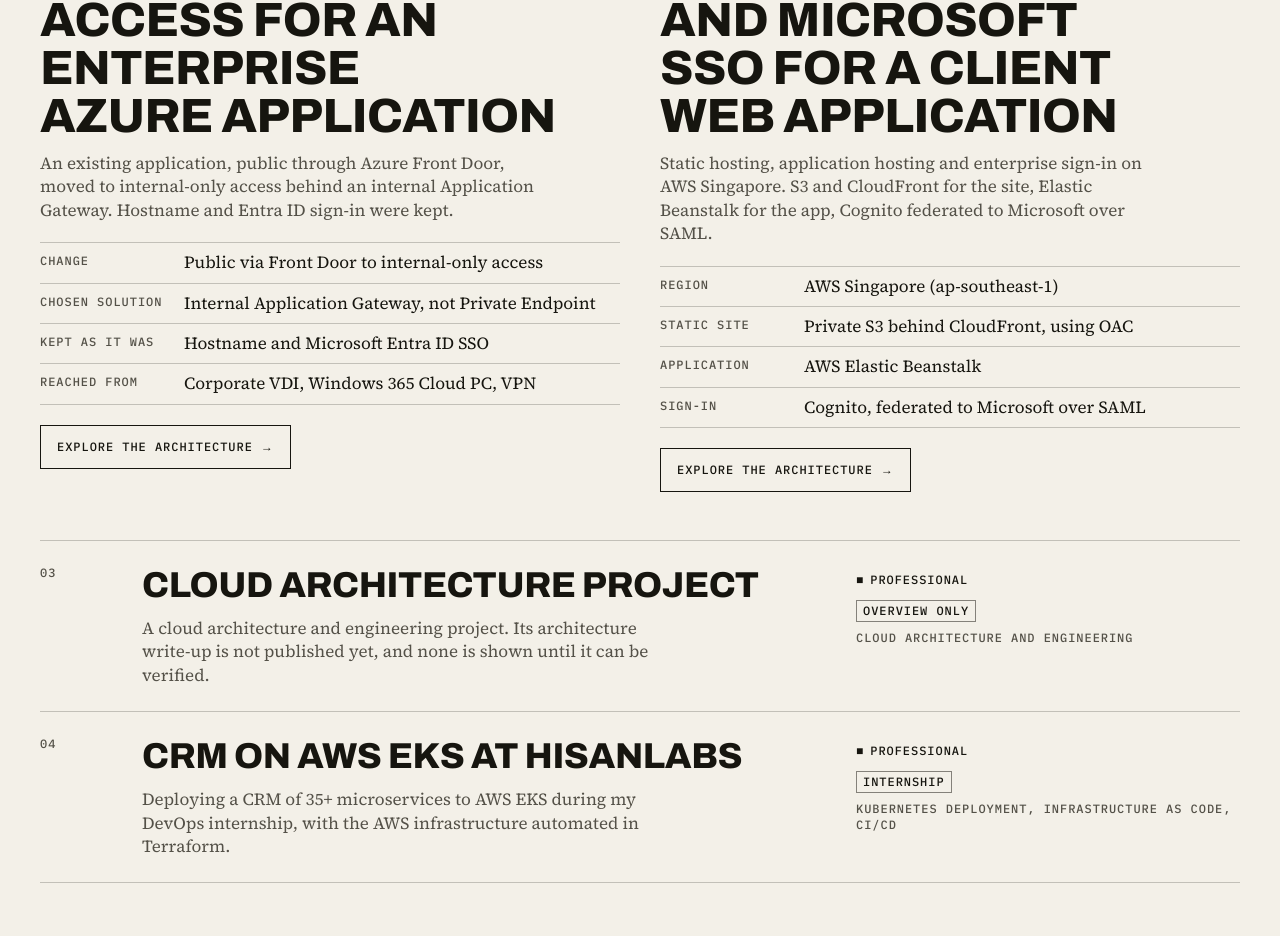
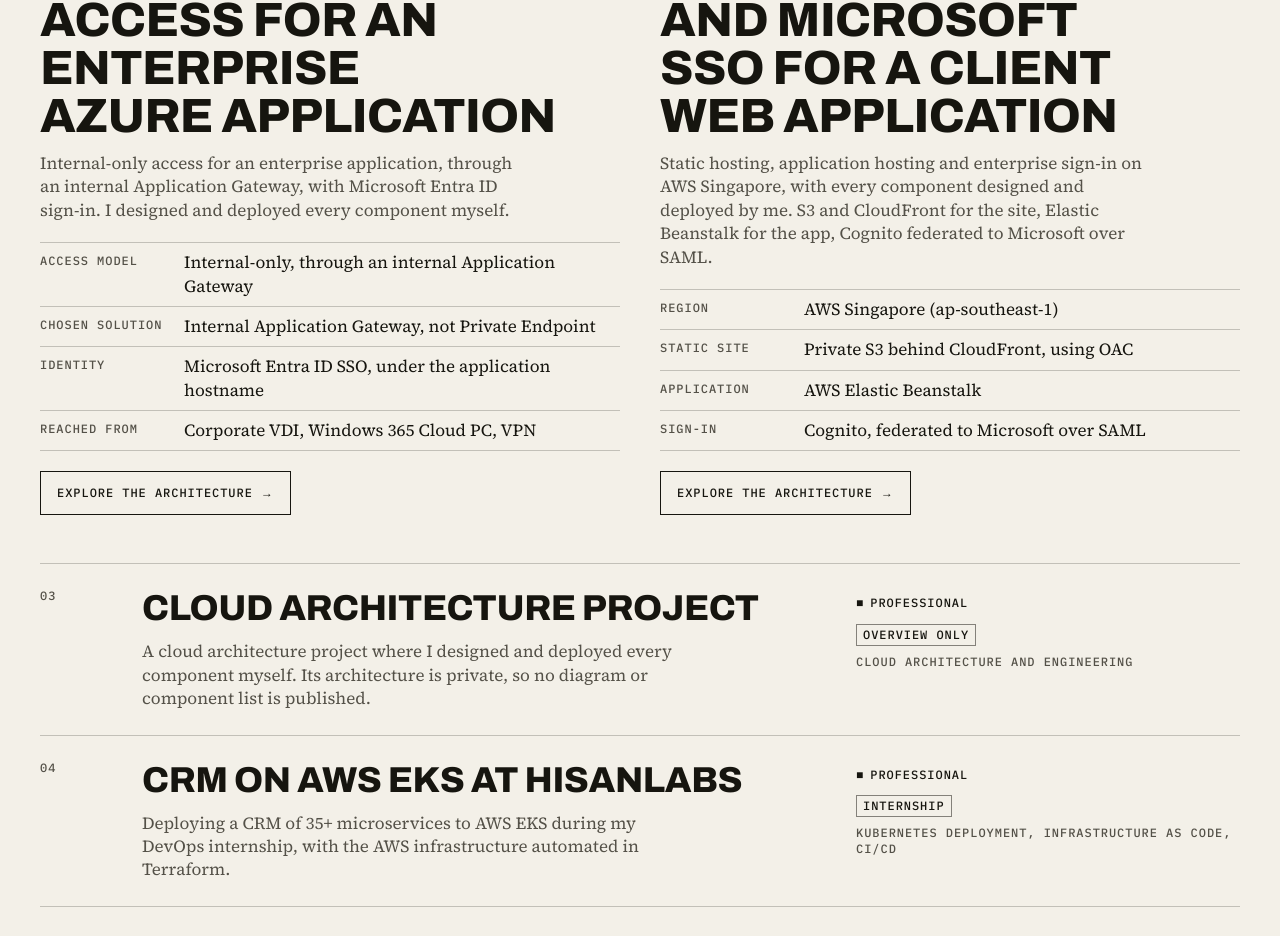
Before and after one commit to sonbarse17/portfolio, a Next.js app: page / in a window 1280 px wide. Shown: the part 1641-2577 px from the top of the page. Built offline with nearby package versions, Linux system fonts and the light colour scheme.

Commit message:
feat: update project descriptions and improve clarity in test cases

```diff
--- a/src/content/projects/aws-hosting-and-sso.ts
+++ b/src/content/projects/aws-hosting-and-sso.ts
@@ -91,10 +91,10 @@ export const awsHostingAndSso: Project = {
   slug: 'aws-hosting-and-sso',
   title: 'AWS hosting and Microsoft SSO for a client web application',
   summary:
-    'Static hosting, application hosting and enterprise sign-in on AWS Singapore. S3 and CloudFront for the site, Elastic Beanstalk for the app, Cognito federated to Microsoft over SAML.',
+    'Static hosting, application hosting and enterprise sign-in on AWS Singapore, with every component designed and deployed by me. S3 and CloudFront for the site, Elastic Beanstalk for the app, Cognito federated to Microsoft over SAML.',
   classification: 'professional',
   category: 'AWS cloud infrastructure, hosting, authentication and enterprise SSO',
-  context: 'Professional implementation',
+  context: 'Designed and deployed by me',
   labels: ['AWS ap-southeast-1'],
   tier: 'case',
   lab: 'access-trace',
@@ -271,7 +271,7 @@ export const awsHostingAndSso: Project = {
     {
       id: 'intro',
       provenance: 'record',
-      body: 'A client needed its website and application on AWS, with sign-in through Amazon Cognito and enterprise Microsoft SSO. I configured the hosting, authentication, DNS and TLS in the AWS Singapore region (ap-southeast-1).',
+      body: 'A client needed its website and application on AWS, with sign-in through Amazon Cognito and enterprise Microsoft SSO. I designed and deployed every component myself, in the AWS Singapore region (ap-southeast-1).',
     },
     {
       id: 'problem',
@@ -292,7 +292,7 @@ export const awsHostingAndSso: Project = {
     {
       id: 'contribution',
       provenance: 'record',
-      body: 'I configured the pieces below and worked on the custom authentication experience. Direct Microsoft login redirection from the custom interface is described as work I did on, not as a finished product claim.',
+      body: 'I designed and deployed every component myself.',
     },
     {
       id: 'architecture',
@@ -320,7 +320,7 @@ export const awsHostingAndSso: Project = {
     {
       id: 'implementation',
       provenance: 'record',
-      body: 'What was configured:',
+      body: 'What I configured:',
       points: [
         'Private S3 static website hosting.',
         'CloudFront with Origin Access Control.',
--- a/src/content/projects/azure-internal-access.ts
+++ b/src/content/projects/azure-internal-access.ts
@@ -10,7 +10,7 @@ const appNode = (x: number, y: number, sub = 'web application') =>
     x,
     y,
     E,
-    'The existing application deployment. Microsoft Entra ID authentication is enabled on it, and it is the backend behind the gateway.',
+    'The application deployment. Microsoft Entra ID authentication is enabled on it, and it is the backend behind the gateway.',
     sub
   )
 
@@ -21,7 +21,7 @@ const entra = (x: number, y: number) =>
     x,
     y,
     E,
-    'Employee single sign-on. Retained as it was, so the sign-in experience did not change.',
+    'Employee single sign-on through Microsoft Entra ID.',
     'SSO'
   )
 
@@ -40,17 +40,17 @@ export const azureInternalAccess: Project = {
   slug: 'azure-internal-access',
   title: 'Internal-only access for an enterprise Azure application',
   summary:
-    'An existing application, public through Azure Front Door, moved to internal-only access behind an internal Application Gateway. Hostname and Entra ID sign-in were kept.',
+    'Internal-only access for an enterprise application, through an internal Application Gateway, with Microsoft Entra ID sign-in. I designed and deployed every component myself.',
   classification: 'professional',
   category: 'Azure infrastructure, internal network architecture, enterprise identity',
-  context: 'Professional implementation',
+  context: 'Designed and deployed by me',
   labels: ['Dev', 'UAT', 'Production'],
   tier: 'case',
   lab: 'access-trace',
   glance: [
-    { label: 'Change', value: 'Public via Front Door to internal-only access' },
+    { label: 'Access model', value: 'Internal-only, through an internal Application Gateway' },
     { label: 'Chosen solution', value: 'Internal Application Gateway, not Private Endpoint' },
-    { label: 'Kept as it was', value: 'Hostname and Microsoft Entra ID SSO' },
+    { label: 'Identity', value: 'Microsoft Entra ID SSO, under the application hostname' },
     { label: 'Reached from', value: 'Corporate VDI, Windows 365 Cloud PC, VPN' },
   ],
   stackGroups: [
@@ -139,7 +139,7 @@ export const azureInternalAccess: Project = {
           50,
           36,
           I,
-          'Internal DNS records were updated so the existing hostname resolves to the internal gateway.',
+          'Internal DNS records were updated so the application hostname resolves to the internal gateway.',
           'records point to gateway'
         ),
         node(
@@ -195,7 +195,7 @@ export const azureInternalAccess: Project = {
           18,
           40,
           I,
-          'Resolves the existing hostname to the internal gateway.'
+          'Resolves the application hostname to the internal gateway.'
         ),
         node(
           'agw',
@@ -211,7 +211,7 @@ export const azureInternalAccess: Project = {
       edges: [edge('user', 'dns'), edge('user', 'agw', 'HTTPS'), edge('agw', 'app')],
       steps: [
         {
-          text: 'The employee opens the existing application hostname. Corporate DNS resolves it to the internal gateway.',
+          text: 'The employee opens the application hostname. Corporate DNS resolves it to the internal gateway.',
           edges: [['user', 'dns']],
         },
         {
@@ -227,7 +227,7 @@ export const azureInternalAccess: Project = {
     {
       id: 'auth',
       label: 'Authentication',
-      caption: 'Employee sign-in through Microsoft Entra ID, unchanged.',
+      caption: 'Employee sign-in through Microsoft Entra ID.',
       height: 'h-[22rem]',
       nodes: [
         node('emp', 'Employee', 18, 22, E, 'Signs in with their corporate identity.'),
@@ -238,7 +238,7 @@ export const azureInternalAccess: Project = {
       steps: [
         { text: 'The employee opens the application.', edges: [['emp', 'app']] },
         {
-          text: 'Authentication is handled by Microsoft Entra ID single sign-on, which was retained.',
+          text: 'Authentication is handled by Microsoft Entra ID single sign-on.',
           edges: [['app', 'entra']],
         },
         {
@@ -279,7 +279,7 @@ export const azureInternalAccess: Project = {
       edges: [edge('client', 'dns'), edge('dns', 'agw', 'record'), edge('client', 'agw')],
       steps: [
         {
-          text: 'The client asks corporate DNS for the existing application hostname.',
+          text: 'The client asks corporate DNS for the application hostname.',
           edges: [['client', 'dns']],
         },
         {
@@ -302,7 +302,7 @@ export const azureInternalAccess: Project = {
           50,
           50,
           I,
-          'The only endpoint excluded from interactive App Service authentication. The exclusion was retained because the integration needs it.',
+          'The only endpoint excluded from interactive App Service authentication. The exclusion is in place because the integration needs it.',
           'excluded from interactive auth'
         ),
         appNode(86, 50, 'workflow'),
@@ -324,12 +324,12 @@ export const azureInternalAccess: Project = {
     {
       id: 'intro',
       provenance: 'record',
-      body: 'An enterprise web application was publicly reachable through Azure Front Door. I worked on moving it to internal-only access while keeping its hostname and the Microsoft Entra ID sign-in employees already used.',
+      body: 'An enterprise web application needed internal-only access for employees, with Microsoft Entra ID sign-in and no public exposure. I designed and deployed every component myself.',
     },
     {
       id: 'problem',
       provenance: 'record',
-      body: 'The application was exposed to the public internet. The requirement was internal-only access without changing the application hostname or the employee authentication experience.',
+      body: 'The requirement was internal-only access for employees under the application hostname, signing in with Microsoft Entra ID, with no public exposure.',
     },
     {
       id: 'context',
@@ -343,7 +343,7 @@ export const azureInternalAccess: Project = {
     {
       id: 'contribution',
       provenance: 'record',
-      body: 'I reviewed the existing architecture and evaluated the internal access options. Azure Application Gateway was the finalized choice. I then worked through the implementation sequence below: gateway deployment and network configuration, DNS changes, validation in each environment, and production readiness.',
+      body: 'I designed and deployed every component myself. I evaluated the internal access options and selected an internal Application Gateway. Then I carried out the steps below: gateway deployment and network configuration, DNS changes, validation in each environment, and production readiness.',
     },
     {
       id: 'architecture',
@@ -363,18 +363,18 @@ export const azureInternalAccess: Project = {
           },
           {
             aspect: 'Hostname',
-            before: 'Existing application hostname',
-            after: 'Maintained. Internal DNS resolves it to the gateway',
+            before: 'Application hostname',
+            after: 'The same hostname. Internal DNS resolves it to the gateway',
           },
           {
             aspect: 'Employee sign-in',
             before: 'Microsoft Entra ID SSO',
-            after: 'Retained, unchanged',
+            after: 'Microsoft Entra ID SSO, the same sign-in',
           },
           {
             aspect: 'Integration endpoint',
             before: 'One workflow endpoint excluded from interactive authentication',
-            after: 'Exclusion retained, limited to that endpoint',
+            after: 'Exclusion in place, limited to that endpoint',
           },
           {
             aspect: 'Legacy edge',
@@ -402,7 +402,7 @@ export const azureInternalAccess: Project = {
       provenance: 'record',
       body: 'The work in sequence. Environment labels mark the steps that were specific to one environment.',
       timeline: [
-        { text: 'Reviewed the existing public-facing architecture', status: 'done' },
+        { text: 'Reviewed the public-facing architecture it replaces', status: 'done' },
         { text: 'Evaluated internal access options', status: 'done' },
         { text: 'Internal Application Gateway finalized as the access solution', status: 'done' },
         { text: 'Coordinated gateway deployment and network configuration', status: 'done' },
@@ -428,7 +428,7 @@ export const azureInternalAccess: Project = {
       id: 'challenges',
       provenance: 'record',
       points: [
-        'Remove public exposure without changing the hostname or how employees sign in.',
+        'Provide internal-only access under the same hostname and the same Entra ID sign-in, with no public exposure.',
         'Make all three access paths, Corporate VDI, Windows 365 Cloud PC and VPN, resolve and reach the internal gateway.',
         'Keep the integration working without opening the rest of the application: the exclusion is scoped to one endpoint.',
         'Repeat validation in Dev, UAT and Production, since each had its own DNS and connectivity to confirm.',
@@ -440,9 +440,9 @@ export const azureInternalAccess: Project = {
       provenance: 'record',
       points: [
         'Internal-only access: requests enter through a gateway with a private IP address.',
-        'DNS resolution: internal records point the existing hostname at the gateway.',
+        'DNS resolution: internal records point the application hostname at the gateway.',
         'HTTPS: certificates were configured for the gateway.',
-        'Identity: Microsoft Entra ID SSO was retained, and employee authentication stays enabled.',
+        'Identity: Microsoft Entra ID SSO, with employee authentication enabled.',
         'API exclusion: limited to one workflow endpoint, for the integration only.',
         'Environment-specific validation, and a security review before production.',
         'Follow-up: legacy Front Door and DNS cleanup was reviewed. Decommissioning is not described as completed.',
--- a/src/content/projects/cloud-architecture-project.ts
+++ b/src/content/projects/cloud-architecture-project.ts
@@ -1,36 +1,36 @@
 import type { Project } from './types'
 
 /**
- * This is a separate project with its own architecture. No architecture source material exists in
- * this repository, so only verified facts are published and no diagram is drawn. Do not copy another
- * project's architecture here. A test enforces that boundary.
+ * A separate project with its own architecture. The architecture is private, so only the fact that the
+ * project exists is published and no diagram is drawn. Do not copy another project's architecture here.
+ * A test enforces that boundary.
  */
 export const cloudArchitectureProject: Project = {
   slug: 'cloud-architecture-project',
   title: 'Cloud architecture project',
   summary:
-    'A cloud architecture and engineering project. Its architecture write-up is not published yet, and none is shown until it can be verified.',
+    'A cloud architecture project where I designed and deployed every component myself. Its architecture is private, so no diagram or component list is published.',
   classification: 'professional',
   category: 'Cloud architecture and engineering',
-  context: 'Professional project, overview only',
+  context: 'Overview only',
   labels: ['Overview only'],
   tier: 'overview',
   glance: [
     { label: 'Category', value: 'Cloud architecture and engineering' },
-    { label: 'Architecture', value: 'Its own, separate from every other project here' },
-    { label: 'Status of this page', value: 'Overview. Architecture not yet published' },
+    { label: 'My role', value: 'Designed and deployed every component myself' },
+    { label: 'Architecture', value: 'Private, not published' },
   ],
   stackGroups: [],
   sections: [
     {
       id: 'intro',
       provenance: 'record',
-      body: 'This is a cloud architecture and engineering project. It has its own dedicated architecture, which is separate from the other projects on this site and must not be read as related to them.',
+      body: 'This is a cloud architecture project. I designed and deployed every component myself. It has its own dedicated architecture, which is separate from the other projects on this site and must not be read as related to them.',
     },
     {
       id: 'architecture',
       provenance: 'record',
-      body: 'There is no architecture diagram here on purpose. The details needed to draw one accurately, such as components, connections, deployment boundaries and responsibilities, are not published yet, and a guessed diagram would present assumptions as fact. A diagram and full write-up will be added when verified source material is available.',
+      body: 'The architecture is private, so there is no diagram and no list of components here. Only the existence of the project and my role in it are published.',
     },
   ],
 }
--- a/src/content/projects/types.ts
+++ b/src/content/projects/types.ts
@@ -2,8 +2,8 @@ import type { ProvenanceKind } from '@/components/provenance'
 import type { Region } from '@/components/schematic'
 
 /**
- * implemented  built, changed or deliberately retained in this project
- * dependency   an existing system, actor or service the design relies on
+ * implemented  built in this project
+ * dependency   the application, an actor or an external service the design relies on
  * followup     reviewed or planned, and not described as completed
  */
 export type NodeStatus = 'implemented' | 'dependency' | 'followup'
```
Also changed, not shown: src/components/architecture-explorer.tsx (+4 -4 lines), 2 other files (tests, documents, lock files or other folders).
